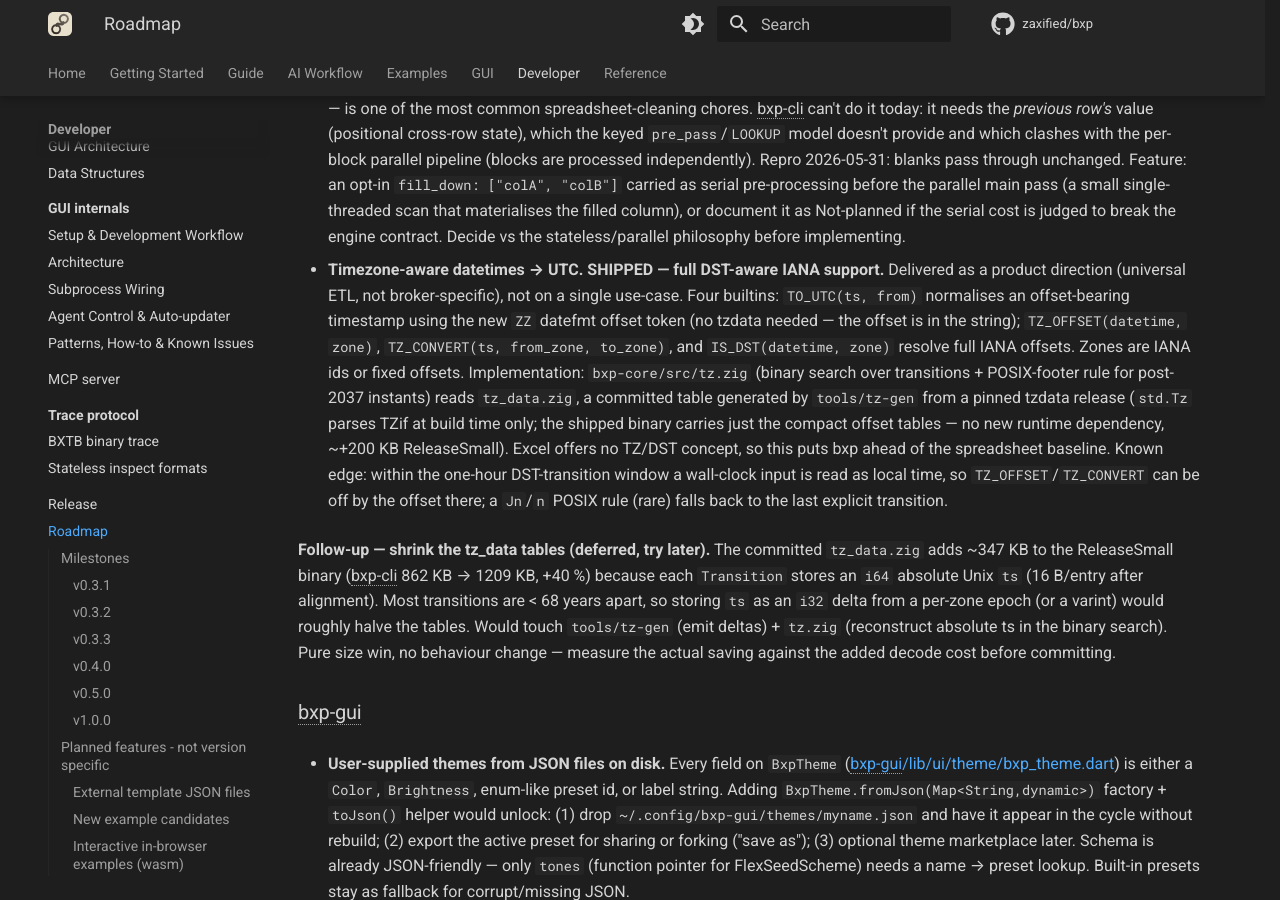
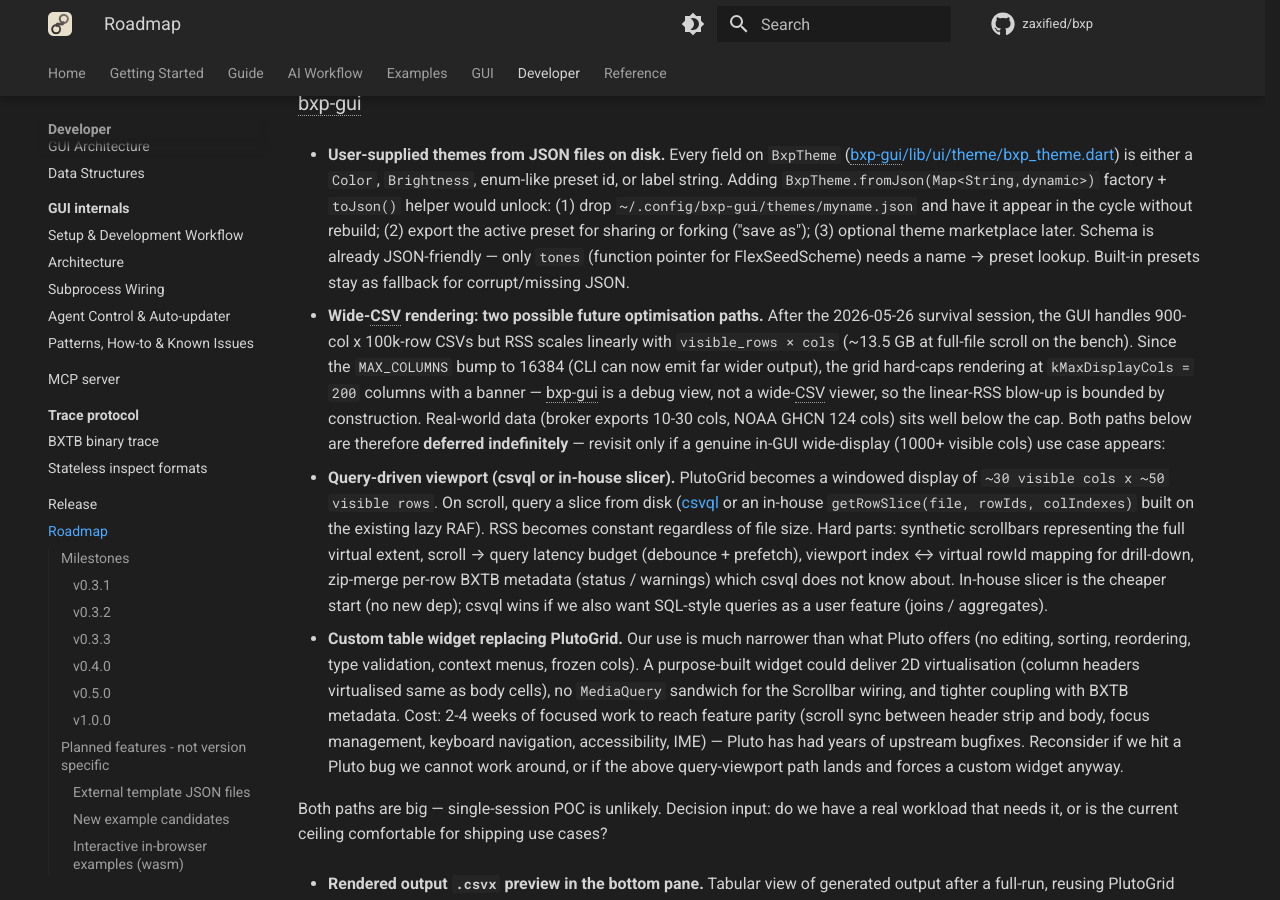
Before and after one commit to zaxified/bxp, an MkDocs documentation site: the page built from docs/dev/roadmap.md, in a window 1280 px wide and 900 px high, scrolled down 3929 px. Built offline with MkDocs 1.6.1 and Material for MkDocs 9.7.7, drawn with Linux system fonts in a browser that asks for light colours; comment, search, counter and statistics services are not loaded; some of the changed text lies outside the part shown.

Commit message:
docs(roadmap): drop the completed entries, keep only open work
The roadmap's own header says entries are deleted as work lands, but
timezone support was sitting in it twice — struck through in the v0.3.1
milestone and again as a much longer block further down. Keeping finished
work is what made "are the TZ functions done or not?" unanswerable in the
first place: the shipped four builtins and the unstarted calendar/clock
components (QUARTER, WEEKNUM, DATE_TRUNC, HOUR/MINUTE/SECOND — none of
which exists in expr.zig) shared one paragraph with no blank line between
them, so the strikethrough appeared to cover both. Those six are tracked
under "Expression builtins", where they belong.

Both blocks are gone rather than reworded. Shipped work lives in the code,
in CLAUDE.md and in the generated CHANGELOG.

The nested "shrink the tz_data tables" follow-up goes with them: it would
now be done entirely in tools/tz-gen and tz.zig, neither of which is in
this repo any more, so it is no longer bxp's work to track.

Also folds in the milestone reshuffle moving the macOS deployment target
and the material_ui migration from v0.3.1 to v0.3.2.

Co-Authored-By: Claude Opus 5 (1M context) <noreply@anthropic.com>

```diff
--- a/docs/dev/roadmap.md
+++ b/docs/dev/roadmap.md
@@ -14,12 +14,7 @@ Auto manual page (resources/readme.md) - AutoDoc
 Output row deduplication in combined output files
 `combined_output_dedup: bool    // (default:false)`
 
-~~Timezone-aware datetimes — full DST-aware IANA implementation~~ **SHIPPED.**
-`TO_UTC` (offset-token normalisation), `TZ_OFFSET(datetime, zone)`,
-`TZ_CONVERT(ts, from_zone, to_zone)`, `IS_DST` — backed by committed offset
-tables (`bxp-core/src/tz_data.zig`) generated by `tools/tz-gen` from a pinned
-tzdata release; POSIX-footer rule for post-2037 instants. No new dependency.
-Calendar and clock components: `QUARTER(d)`, `WEEKNUM(d)`, `DATE_TRUNC(unit, d)`, `HOUR(d)` / `MINUTE(d)` / `SECOND(d)`
+### v0.3.2
 
 Raise the macOS deployment target from 10.15 to 12 — **release blocker.**
 Flutter 3.47 raised its own minimum supported macOS to 12 (to support
@@ -28,10 +23,6 @@ pins `MACOSX_DEPLOYMENT_TARGET = 10.15` in three build configurations.
 The macOS leg of the release matrix has not been exercised since the SDK
 pin moved to 3.47.0, so this is expected to surface first as a tag-push
 failure. Bumping it consciously drops macOS 10.15 and 11 users.
-
-### v0.3.2
-
-Start shared core lib extraction
 
 Migrate off the SDK-bundled Material and Cupertino libraries. Flutter
 3.47 split them into standalone `material_ui` / `cupertino_ui` packages;
@@ -211,32 +202,6 @@ fixed before release instead, not parked here).
   judged to break the engine contract. Decide vs the stateless/parallel
   philosophy before implementing.
 
-- **Timezone-aware datetimes → UTC. SHIPPED — full DST-aware IANA support.**
-  Delivered as a product direction (universal ETL, not broker-specific), not on
-  a single use-case. Four builtins: `TO_UTC(ts, from)` normalises an
-  offset-bearing timestamp using the new `ZZ` datefmt offset token (no tzdata
-  needed — the offset is in the string); `TZ_OFFSET(datetime, zone)`,
-  `TZ_CONVERT(ts, from_zone, to_zone)`, and `IS_DST(datetime, zone)` resolve
-  full IANA offsets. Zones are IANA ids or fixed offsets. Implementation:
-  `bxp-core/src/tz.zig` (binary search over transitions + POSIX-footer rule for
-  post-2037 instants) reads `tz_data.zig`, a committed table generated by
-  `tools/tz-gen` from a pinned tzdata release (`std.Tz` parses TZif at build
-  time only; the shipped binary carries just the compact offset tables — no new
-  runtime dependency, ~+200 KB ReleaseSmall). Excel offers no TZ/DST concept, so
-  this puts bxp ahead of the spreadsheet baseline. Known edge: within the
-  one-hour DST-transition window a wall-clock input is read as local time, so
-  `TZ_OFFSET`/`TZ_CONVERT` can be off by the offset there; a `Jn`/`n` POSIX rule
-  (rare) falls back to the last explicit transition.
-
-  **Follow-up — shrink the tz_data tables (deferred, try later).** The committed
-  `tz_data.zig` adds ~347 KB to the ReleaseSmall binary (bxp-cli 862 KB → 1209 KB,
-  +40 %) because each `Transition` stores an `i64` absolute Unix `ts` (16 B/entry
-  after alignment). Most transitions are < 68 years apart, so storing `ts` as an
-  `i32` delta from a per-zone epoch (or a varint) would roughly halve the tables.
-  Would touch `tools/tz-gen` (emit deltas) + `tz.zig` (reconstruct absolute ts in
-  the binary search). Pure size win, no behaviour change — measure the actual
-  saving against the added decode cost before committing.
-
 ### bxp-gui
 
 - **User-supplied themes from JSON files on disk.** Every field on
```
